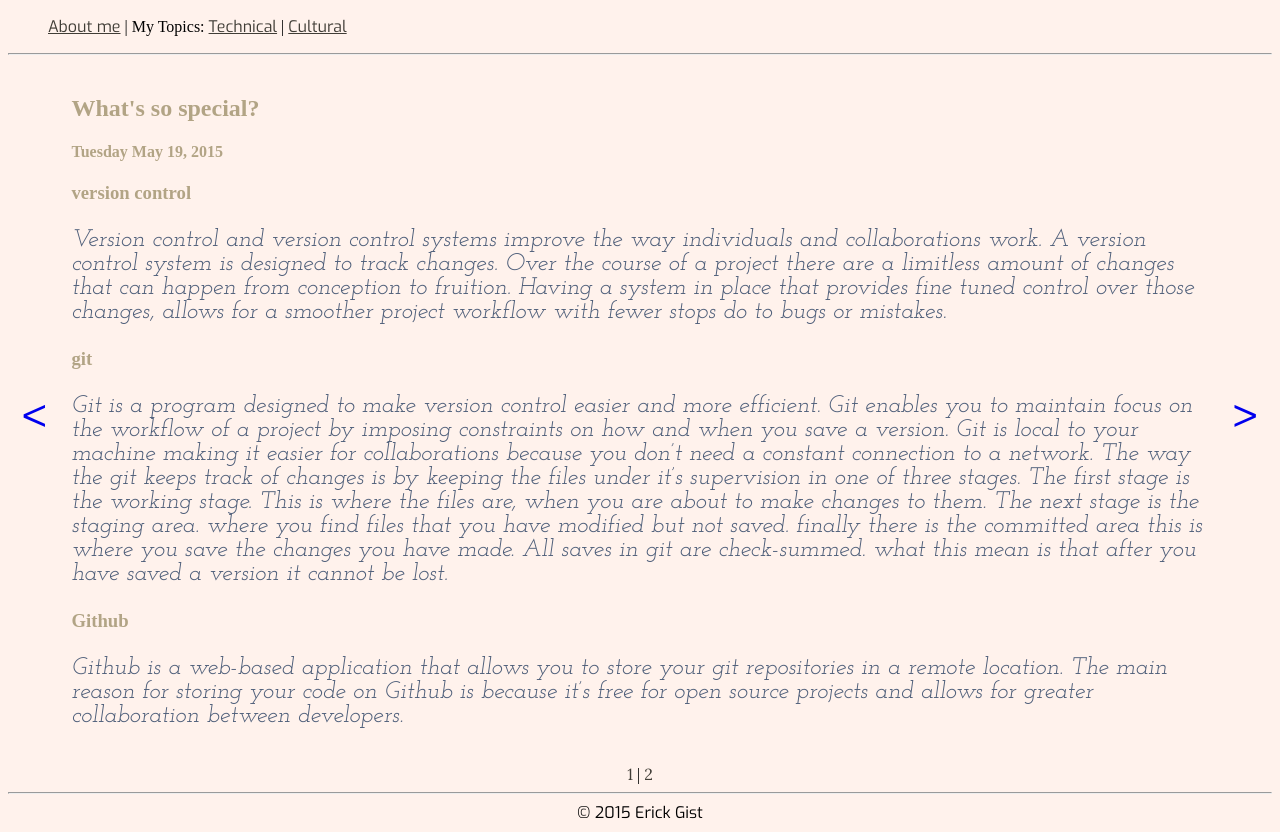
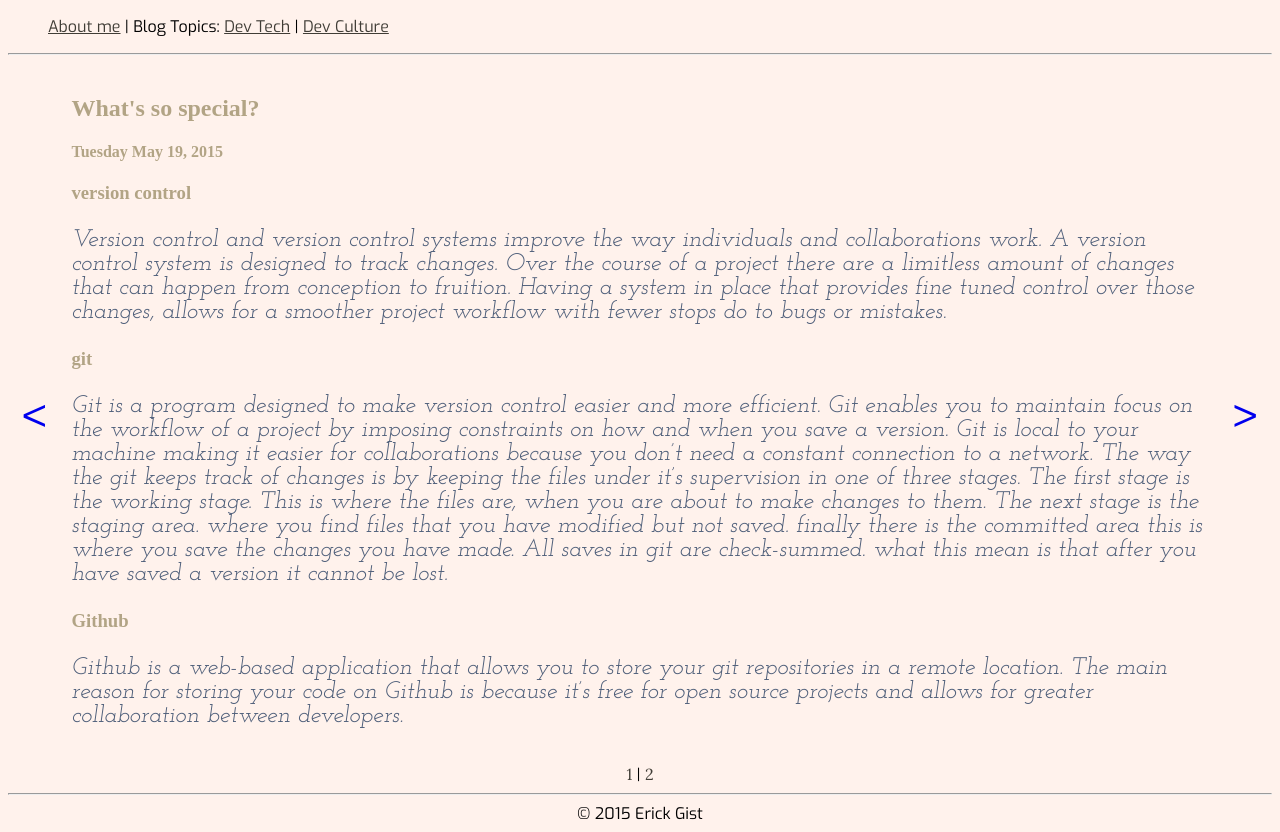
Before and after one commit to lee-egist/lee-egist.github.io, a PHP site: page /blog/t1-git-blog.html in a window 1280 px wide. Run offline with PHP 8.4, Linux system fonts and the light colour scheme; some web fonts are replaced.

Commit message:
Update blog style

```diff
--- a/blog/c1-chefs-kitchen.html
+++ b/blog/c1-chefs-kitchen.html
@@ -11,9 +11,9 @@
   <nav>
     <h1 class="hiddenElem">navigation</h1>
     <ul>
-      <li><a href="#">About me</a></li> | My Topics:
-      <li><a href="#">Technical</a></li> |
-      <li><a href="#">Cultural</a></li>
+      <li><a href="#">About me</a></li> | Blog Topics:
+      <li><a href="#">Dev Tech</a></li> |
+      <li><a href="#">Dev Culture</a></li>
     </ul>
   </nav>
   <section>
--- a/blog/t1-git-blog.html
+++ b/blog/t1-git-blog.html
@@ -11,9 +11,9 @@
   <nav>
     <h1 class="hiddenElem">navigation</h1>
     <ul>
-      <li><a href="#">About me</a></li> | My Topics:
-      <li><a href="#">Technical</a></li> |
-      <li><a href="#">Cultural</a></li>
+      <li><a href="#">About me</a></li> | Blog Topics:
+      <li><a href="#">Dev Tech</a></li> |
+      <li><a href="#">Dev Culture</a></li>
     </ul>
   </nav>
   <section>
--- a/stylesheets/blog-stylesheet.css
+++ b/stylesheets/blog-stylesheet.css
@@ -10,6 +10,7 @@ p, ol {
 }
 nav {
   text-align: left;
+  font-family: 'Exo', sans-serif;
 }
 nav a:link{
   font-family: 'Exo', sans-serif;
```
